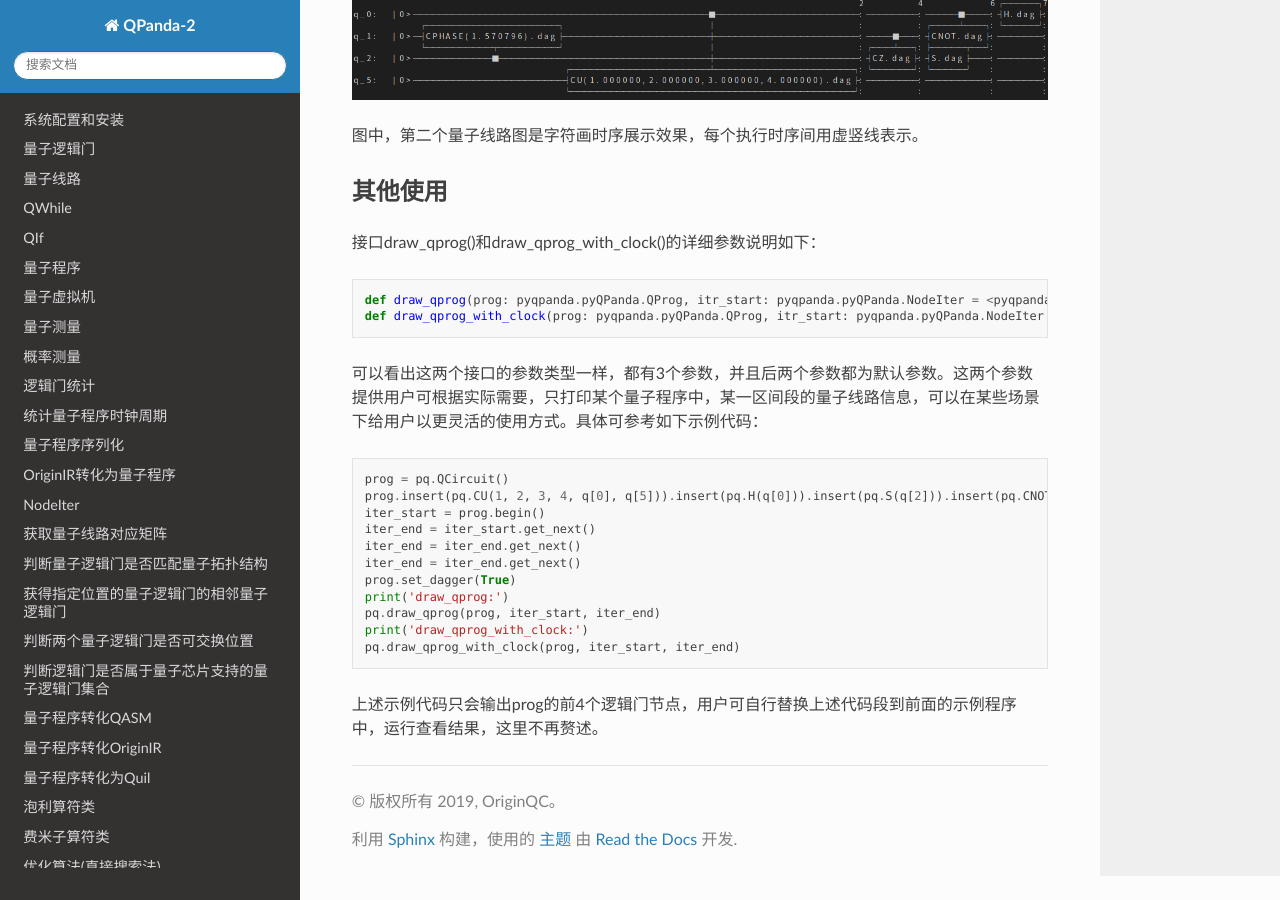
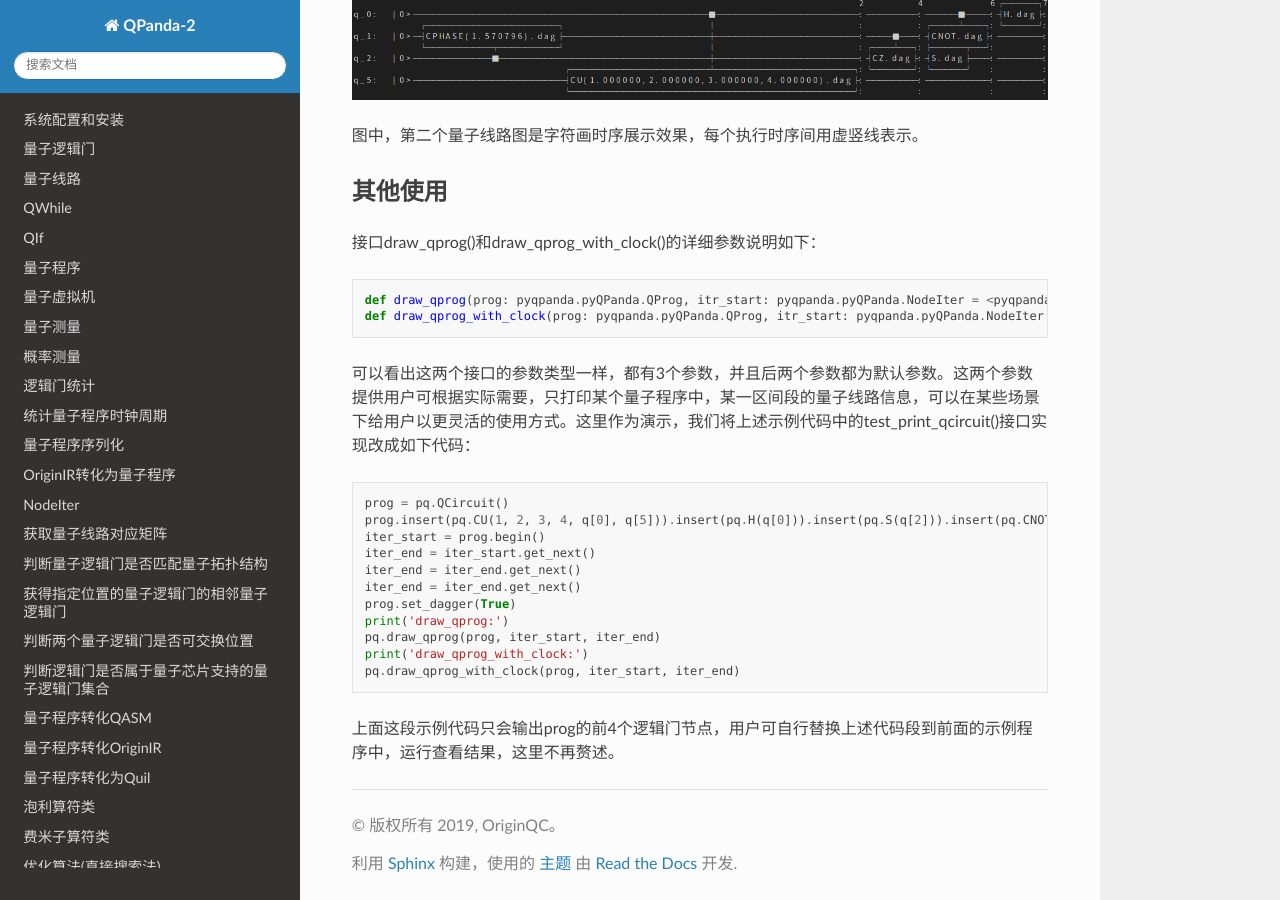
Before and after one commit to OriginQ/pyQPanda-Toturial, a Sphinx documentation site: the page built from source/DrawQProg.rst, in a window 1280 px wide and 900 px high, scrolled down 1564 px. Built offline with Sphinx 7.4.7 and the Read the Docs theme 2.0.0, drawn with Linux system fonts in a browser that asks for light colours; pages that are not in the unit, such as notebooks, are missing from menus.

Commit message:
Update DrawQProg.rst

```diff
--- a/source/DrawQProg.rst
+++ b/source/DrawQProg.rst
@@ -70,7 +70,7 @@
     def draw_qprog(prog: pyqpanda.pyQPanda.QProg, itr_start: pyqpanda.pyQPanda.NodeIter = <pyqpanda.pyQPanda.NodeIter>, itr_end: pyqpanda.pyQPanda.NodeIter = <pyqpanda.pyQPanda.NodeIter>)
     def draw_qprog_with_clock(prog: pyqpanda.pyQPanda.QProg, itr_start: pyqpanda.pyQPanda.NodeIter = <pyqpanda.pyQPanda.NodeIter>, itr_end: pyqpanda.pyQPanda.NodeIter = <pyqpanda.pyQPanda.NodeIter>)
 
-可以看出这两个接口的参数类型一样，都有3个参数，并且后两个参数都为默认参数。这两个参数提供用户可根据实际需要，只打印某个量子程序中，某一区间段的量子线路信息，可以在某些场景下给用户以更灵活的使用方式。具体可参考如下示例代码：
+可以看出这两个接口的参数类型一样，都有3个参数，并且后两个参数都为默认参数。这两个参数提供用户可根据实际需要，只打印某个量子程序中，某一区间段的量子线路信息，可以在某些场景下给用户以更灵活的使用方式。这里作为演示，我们将上述示例代码中的test_print_qcircuit()接口实现改成如下代码：
 ::
 
     prog = pq.QCircuit()
@@ -85,4 +85,4 @@
     print('draw_qprog_with_clock:')
     pq.draw_qprog_with_clock(prog, iter_start, iter_end)
 
-上述示例代码只会输出prog的前4个逻辑门节点，用户可自行替换上述代码段到前面的示例程序中，运行查看结果，这里不再赘述。
+上面这段示例代码只会输出prog的前4个逻辑门节点，用户可自行替换上述代码段到前面的示例程序中，运行查看结果，这里不再赘述。
```
